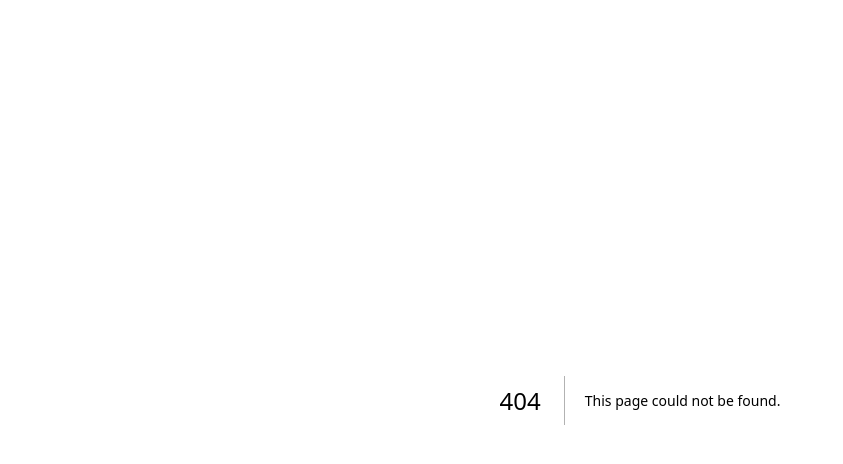
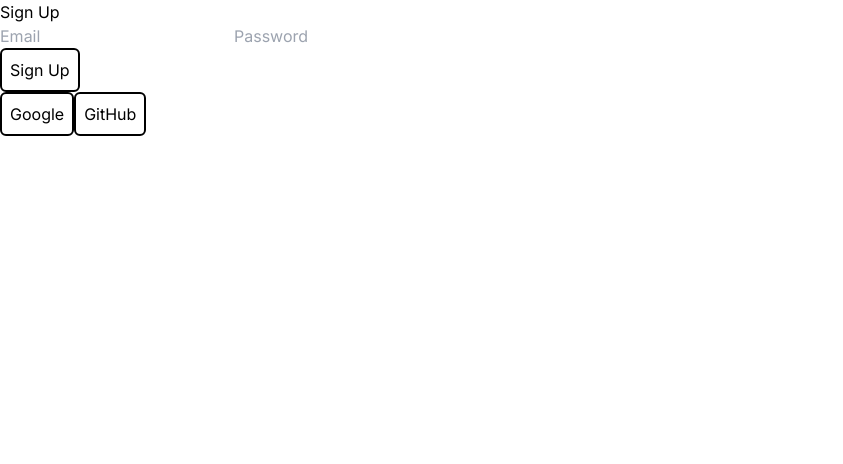
Before and after one commit to kou7306/GeekLink_frontend, a Next.js app: page /sign-up in a window 1280 px wide. Before the commit this address had no page. Shown: the top 464 px of the page, without its empty margins (0-843 px from the left). Built offline with nearby package versions, Linux system fonts and the light colour scheme.

Commit message:
SignUp専用のページを実装

```diff
--- /dev/null
+++ b/src/app/sign-up/page.tsx
@@ -0,0 +1,17 @@
+"use client";
+
+import LoginButton from "@/components/auth/LoginButton";
+import LoginForm from "@/components/auth/LoginForm";
+
+const SignUpPage = () => {
+  return (
+    <div>
+      <h2>Sign Up</h2>
+      <LoginForm scean="sign-up" />
+      <LoginButton provider="google" />
+      <LoginButton provider="github" />
+    </div>
+  );
+};
+
+export default SignUpPage;
```
